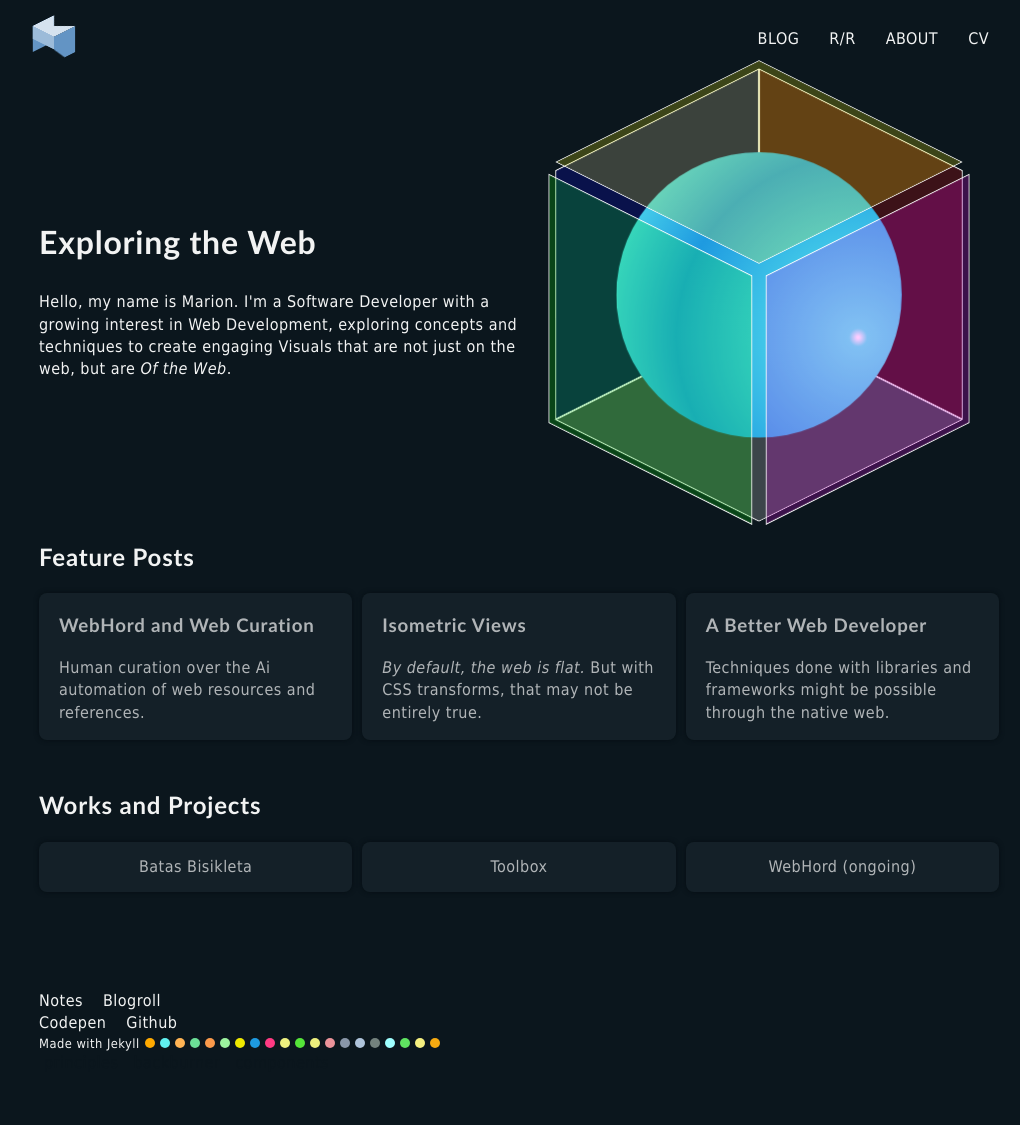
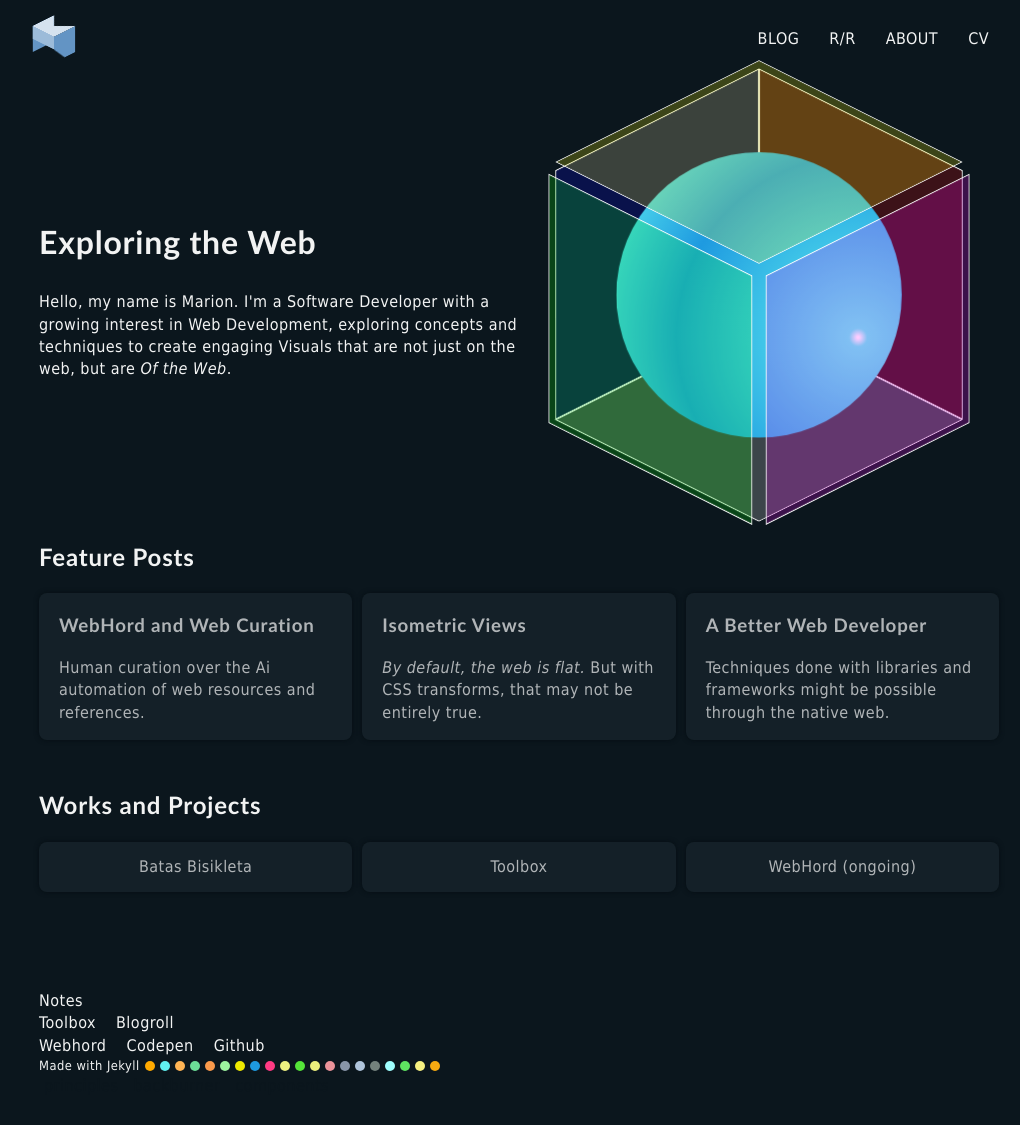
Before and after one commit to mpdagang/mpdagang.github.io, a Jekyll site: the page built from _pages/index.html, in a window 1280 px wide. Shown: the whole page, without its empty margins (121-1141 px from the left). Built offline with Jekyll 4.4.1, drawn with Linux system fonts in a browser that asks for light colours; before the commit the page ends 1103 px from its top, so only the background shows below that.

Commit message:
default layout footer links update

```diff
--- a/_layouts/default.html
+++ b/_layouts/default.html
@@ -28,9 +28,13 @@
         <div>
             <ul class="footer-nav">
                 <li><a href="/notes">Notes</a></li>
+            </ul>
+            <ul class="footer-nav">
+                <li><a href="https://mpd-toolbox.pages.dev">Toolbox</a></li>
                 <li><a href="/blogroll">Blogroll</a></li>
             </ul>
             <ul class="footer-nav">
+                <li><a href="/">Webhord</a></li>
                 <li><a href="https://codepen.io/mpdagang">Codepen</a></li>
                 <li><a href="https://github.com/mpdagang">Github</a></li>
             </ul>
```
